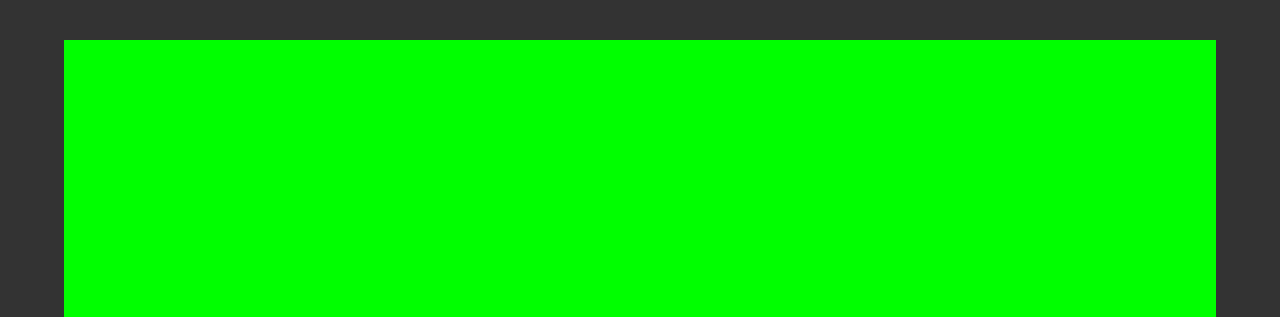
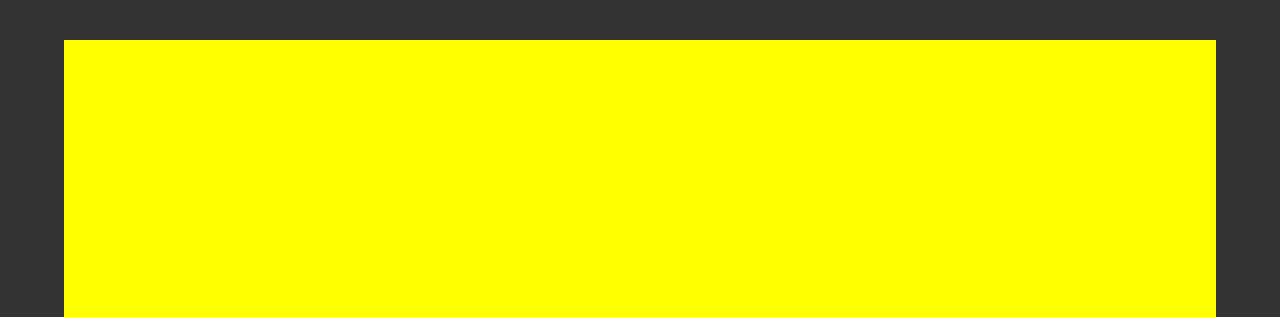
Before and after one commit to deppbrazil/starting-sass, a plain HTML site: page index.html in a window 1280 px wide. Shown: the top 317 px of the page. Drawn offline with Linux system fonts and the light colour scheme.

Commit message:
alt color

```diff
--- a/style.scss
+++ b/style.scss
@@ -2,7 +2,7 @@
 
 //Variaveis
 $primary-color: #333333;
-$second-color: #00ff00;
+$second-color: yellow;
 
 // Import Reset
 @import "reset";
```
Also changed, not shown: style.css, 1 other file.
